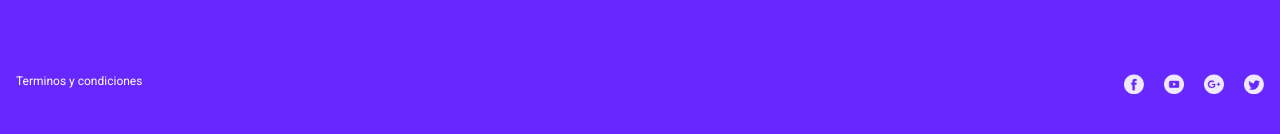
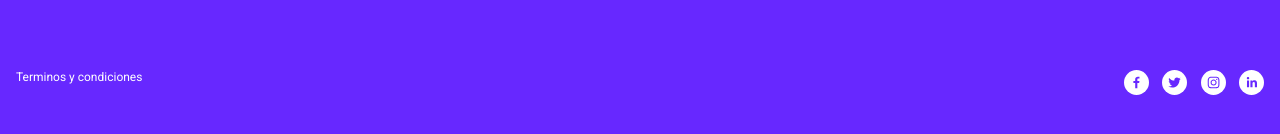
Before and after one commit to NicolasRiosPulido/ottocom, a Next.js app: page / in a window 1280 px wide. Shown: the part 4815-4949 px from the top of the page. Built offline with nearby package versions, Linux system fonts and the light colour scheme.

Commit message:
ajustes seo

```diff
--- a/package.json
+++ b/package.json
@@ -21,6 +21,7 @@
     "react-ionicons": "^4.2.0",
     "react-responsive": "^8.2.0",
     "react-share": "^4.4.0",
+    "react-social-icons": "^5.6.1",
     "styled-components": "^5.3.0",
     "swiper": "^6.8.0"
   }
--- a/pages/amp.js
+++ b/pages/amp.js
@@ -96,4 +96,4 @@ const amp = () => {
     )
 }
 
-export default amp
+export default amp;
--- a/pages/index.jsx
+++ b/pages/index.jsx
@@ -31,10 +31,10 @@ const DATA_ESTRUCTURADA = {
         "name": "Otto APP",
         "url": "https://otto-app.com/",
         "sameAs": [
-          "https://www.facebook.com/axos.soluciones",
-          "https://www.linkedin.com/in/otto-app-co/?originalSubdomain=co",
-          "https://www.youtube.com/channel/UCetLnaI0bwQnDe4Rdl0xrtg?view_as=subscriber",
-          "https://twitter.com/Axos_Soluciones"
+          "https://www.instagram.com/otto.app.co/",
+          "https://www.facebook.com/OttoFintech",
+          "https://www.linkedin.com/company/otto-app",
+          "https://twitter.com/otto_app"
         ],
         "logo":
         {
@@ -53,8 +53,8 @@ const DATA_ESTRUCTURADA = {
       },
       {
         "@type": "WebSite",
-        "@id": "https://otto.com/#website",
-        "url": "https://otto.com/",
+        "@id": "https://otto-app.com/#website",
+        "url": "https://otto-app.com",
         "name": "Otto app finanzas personal",
         "inLanguage": "es",
         "description": "Toma el control de tus finanzas personales con otto",
@@ -94,7 +94,7 @@ const DATA_ESTRUCTURADA = {
               "@type": "ReadAction",
               "target":
                 [
-                  "https://otto.com/"
+                  "https://otto-app.com/"
                 ]
             }
           ]
--- a/src/components/general/Social.jsx
+++ b/src/components/general/Social.jsx
@@ -1,35 +1,31 @@
-import Image from 'next/image';
 import { useMediaQuery } from 'react-responsive';
+import { SocialIcon } from 'react-social-icons';
 
 const Social = () => {
     const isMobile = useMediaQuery({ query: '(min-device-width: 700px)' })
     return (
         <div className="row_r" style={{ width: 140, marginTop: isMobile ? 0 : 20 }}>
-            <Image
-                src={'/images/social/facebook-logo-button.png'}
-                alt="iphon descripcion"
-                width={20}
-                height={20}
+            <SocialIcon
+                url="https://www.facebook.com/OttoFintech"
+                bgColor="#FFF"
+                style={{ height: 25, width: 25 }}
             />
-            <Image
-                src={'/images/social/youtube.png'}
-                alt="iphon descripcion"
-                width={20}
-                height={20}
+            <SocialIcon
+                url="https://twitter.com/otto_app"
+                bgColor="#FFF"
+                style={{ height: 25, width: 25 }}
             />
-            <Image
-                src={'/images/social/google-plus.png'}
-                alt="iphon descripcion"
-                width={20}
-                height={20}
+            <SocialIcon
+                url="https://www.instagram.com/otto.app.co/"
+                bgColor="#FFF"
+                style={{ height: 25, width: 25 }}
             />
-            <Image
-                src={'/images/social/twitter.png'}
-                alt="iphon descripcion"
-                width={20}
-                height={20}
+            <SocialIcon
+                url="https://www.linkedin.com/company/otto-app"
+                bgColor="#FFF"
+                style={{ height: 25, width: 25 }}
             />
-        </div>
+        </div >
     )
 }
 
--- a/src/components/layout/Footer.jsx
+++ b/src/components/layout/Footer.jsx
@@ -2,12 +2,10 @@ import React, { useRef } from 'react';
 import Link from 'next/link';
 import {
     FacebookShareButton,
-    WhatsappShareButton,
     LinkedinShareButton,
     EmailShareButton,
     FacebookShareCount,
     FacebookIcon,
-    WhatsappIcon,
     LinkedinIcon,
     EmailIcon
 } from 'react-share';
@@ -36,18 +34,18 @@ const Footer = () => {
                     </p>
                     <div className={styles.socialCOntainer}>
                         <div>
-                            <FacebookShareButton url={"https://peing.net/ja/"}>
+                            <FacebookShareButton url={"https://www.facebook.com/OttoFintech"}>
                                 <FacebookIcon
                                     size={40}
                                     round
                                 />
                             </FacebookShareButton>
-                            <FacebookShareCount url={"https://peing.net/ja/"}>
+                            <FacebookShareCount url={"https://www.facebook.com/OttoFintech"}>
                                 {shareCount => <span className="myShareCountWrapper">{shareCount}</span>}
                             </FacebookShareCount>
                         </div>
                         <div>
-                            <LinkedinShareButton url={"https://peing.net/ja/"}>
+                            <LinkedinShareButton url={"https://www.linkedin.com/company/otto-app"}>
                                 <LinkedinIcon
                                     size={40}
                                     round
```
Also changed, not shown: 1 other file (tests, documents, lock files or other folders).
